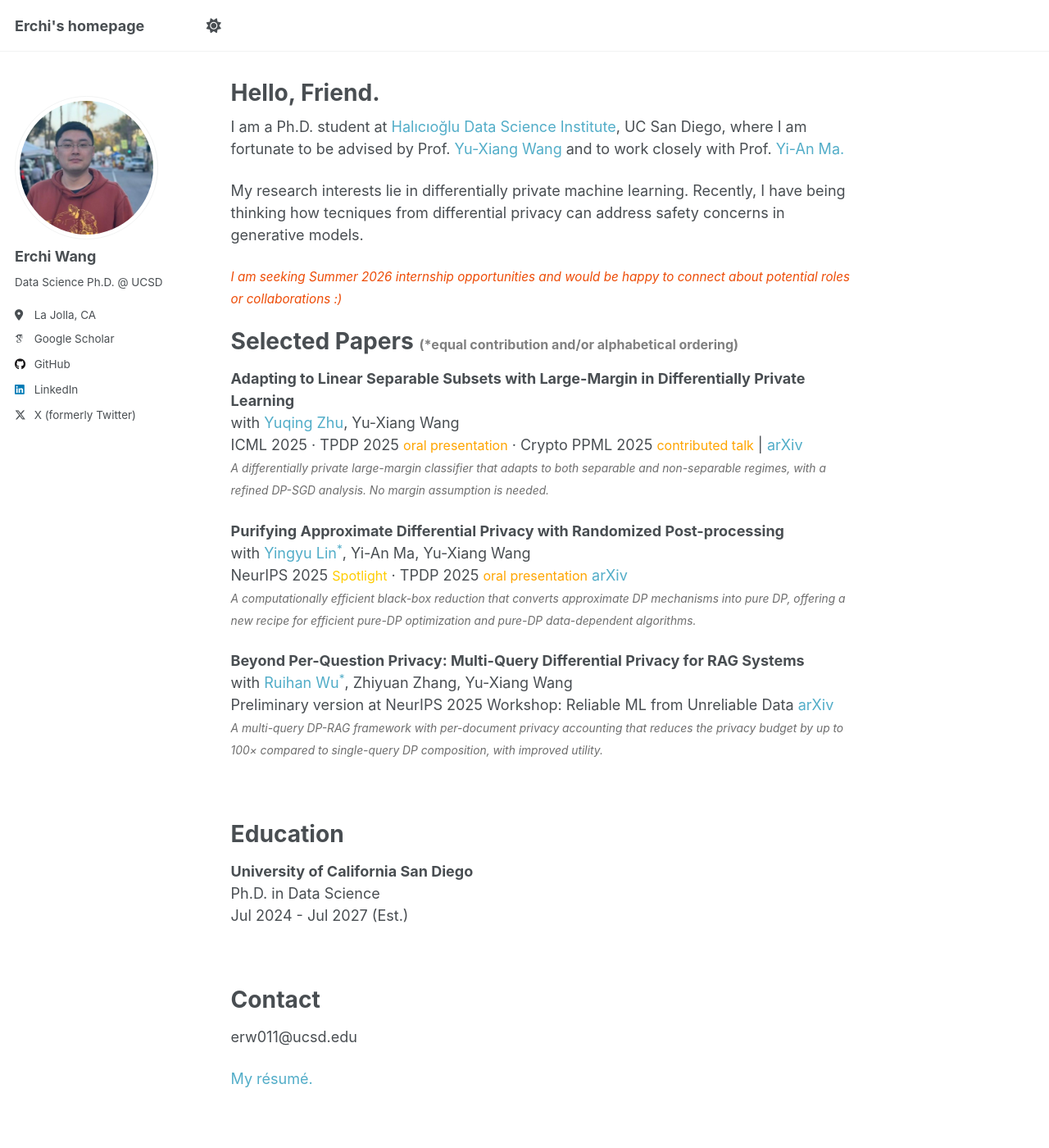
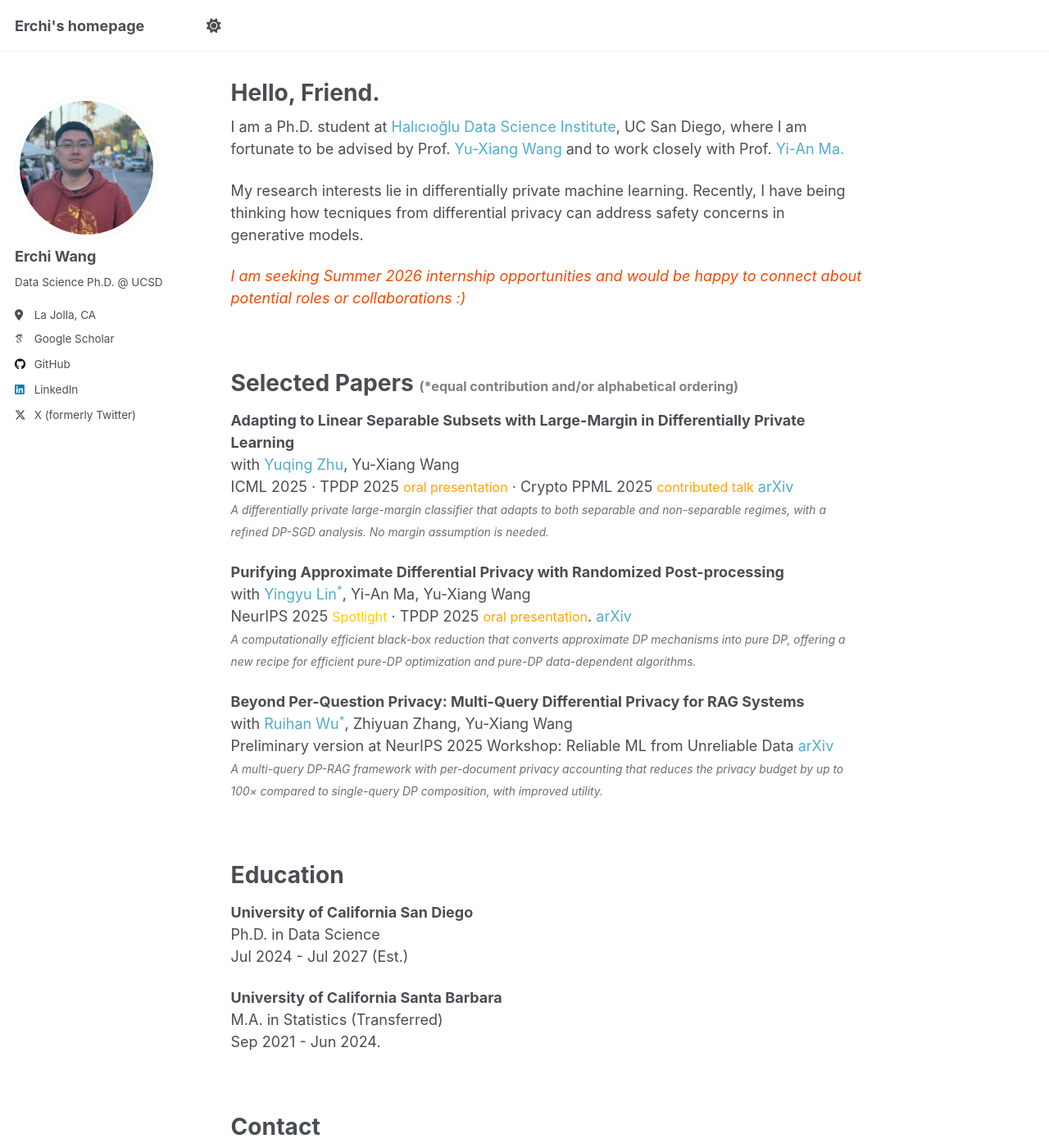
Before and after one commit to erchiw/erchiw.github.io, a Jekyll site: the page built from _pages/about.md, in a window 1280 px wide and 1400 px high. Shown: the whole window at 82% size. Built offline with Jekyll 4.4.1, drawn with Linux system fonts in a browser that asks for light colours; some web fonts are replaced.

Commit message:
modify layout

```diff
--- a/_pages/about.md
+++ b/_pages/about.md
@@ -12,7 +12,9 @@ I am a Ph.D. student at <a href="https://datascience.ucsd.edu/" style="text-deco
 
 My research interests lie in differentially private machine learning. Recently, I have being thinking how tecniques from differential privacy can address safety concerns in generative models.
 
-<span style="color:#ED4C07; font-style:italic; font-size:15.2px;">I am seeking Summer 2026 internship opportunities and would be happy to connect about potential roles or collaborations :)</span>
+<span style="color:#ED4C07; font-style:italic;">I am seeking Summer 2026 internship opportunities and would be happy to connect about potential roles or collaborations :)</span>
+
+
 <br />
 
 
@@ -20,21 +22,21 @@ Selected Papers <small><span style="color:#888888"> <span style="color: gray; fo
 ======
 **Adapting to Linear Separable Subsets with Large-Margin in Differentially Private Learning**
 <br> with <a href="https://jeremy43.github.io/" style="text-decoration:none">Yuqing Zhu</a>, Yu-Xiang Wang
-<br>ICML 2025 · TPDP 2025 <span style="color: orange; font-size: 12pt;">oral presentation</span> · Crypto PPML 2025 <span style="color: orange; font-size: 12pt;">contributed talk</span> | <a href="https://arxiv.org/abs/2505.24737" style="text-decoration:none">arXiv</a>
+<br>ICML 2025 · TPDP 2025 <span style="color: orange; font-size: 12pt;">oral presentation</span> · Crypto PPML 2025 <span style="color: orange; font-size: 12pt;">contributed talk</span>   <a href="https://arxiv.org/abs/2505.24737" style="text-decoration:none">arXiv</a>
 <br> <span style="color:#6e6e6e; font-style:italic; font-size:13.8px; line-height:1.4; margin-top:4px;">A differentially private large-margin classifier that adapts to both separable and non-separable regimes, with a refined DP-SGD analysis. No margin assumption is needed.</span>
 
 
 
 **Purifying Approximate Differential Privacy with Randomized Post-processing**
 <br> with <a href="https://sites.google.com/view/yingyulin" style="text-decoration:none">Yingyu Lin<sup>*</sup></a>, Yi-An Ma, Yu-Xiang Wang
-<br>NeurIPS 2025 <span style="color:#FFCC00; font-size: 12pt;">Spotlight</span> · TPDP 2025 <span style="color: orange; font-size: 12pt;">oral presentation</span> <a href="https://arxiv.org/pdf/2503.21071" style="text-decoration:none">arXiv</a>
+<br>NeurIPS 2025 <span style="color:#FFCC00; font-size: 12pt;">Spotlight</span> · TPDP 2025 <span style="color: orange; font-size: 12pt;">oral presentation</span>.  <a href="https://arxiv.org/pdf/2503.21071" style="text-decoration:none">arXiv</a>
 <br> <span style="color:#6e6e6e; font-style:italic; font-size:13.8px; line-height:1.4; margin-top:4px;">A computationally efficient black-box reduction that converts approximate DP mechanisms into pure DP, offering a new recipe for efficient pure-DP optimization and pure-DP data-dependent algorithms.</span>
 
 
 
 **Beyond Per-Question Privacy: Multi-Query Differential Privacy for RAG Systems**
 <br> with <a href="https://sites.google.com/site/ruihanwu14/home" style="text-decoration:none">Ruihan Wu<sup>*</sup></a>, Zhiyuan Zhang, Yu-Xiang Wang
-<br> Preliminary version at NeurIPS 2025 Workshop: Reliable ML from Unreliable Data <a href="https://arxiv.org/pdf/2511.07637" style="text-decoration:none">arXiv</a>
+<br> Preliminary version at NeurIPS 2025 Workshop: Reliable ML from Unreliable Data   <a href="https://arxiv.org/pdf/2511.07637" style="text-decoration:none">arXiv</a>
 <br> <span style="color:#6e6e6e; font-style:italic; font-size:13.8px; line-height:1.4; margin-top:4px;">A multi-query DP-RAG framework with per-document privacy accounting that reduces the privacy budget by up to 100× compared to single-query DP composition, with improved utility.</span>
 
 
@@ -60,10 +62,10 @@ Education
 **University of California San Diego**
 <br>Ph.D. in Data Science
 <br>Jul 2024 - Jul 2027 (Est.)
-<!--
+
 **University of California Santa Barbara**
-<br>M.A. in Statistics
-<br>Sep 2021 - Jun 2024.  -->
+<br>M.A. in Statistics (Transferred)
+<br>Sep 2021 - Jun 2024.
 
 
 <br />
```
